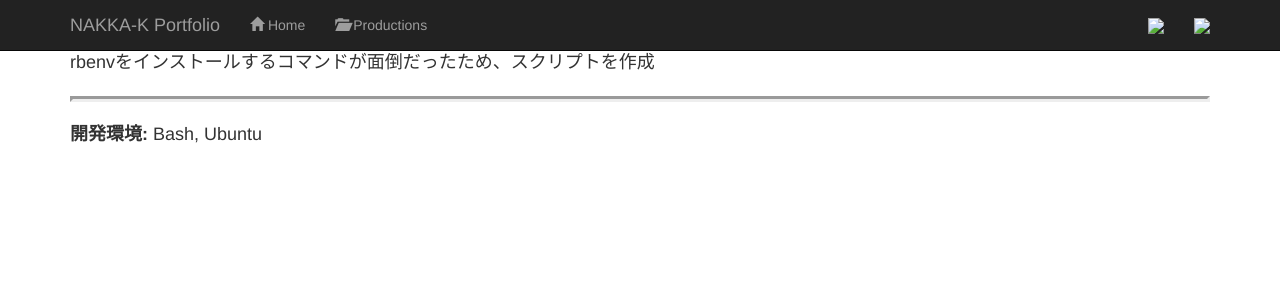
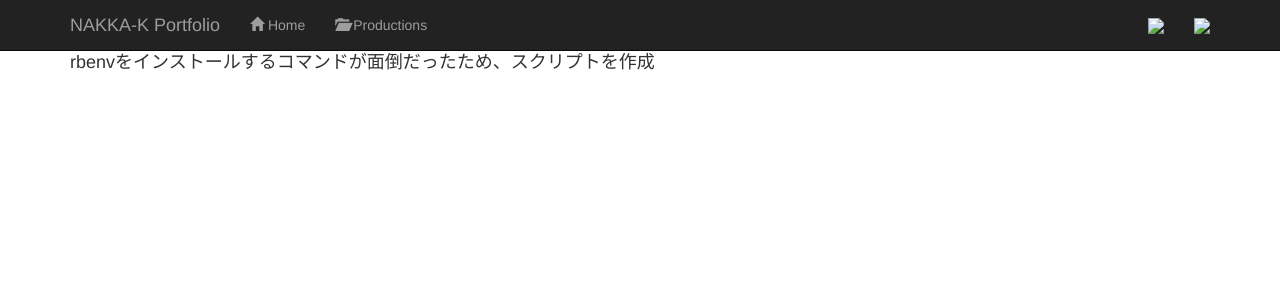
Before and after one commit to NAKKA-K/my_portfolio, a Jekyll site: the page built from _posts/2017-11-01-rbenv-installer.html, in a window 1280 px wide. Shown: the top 300 px of the page. Built offline with Jekyll 4.4.1, drawn with Linux system fonts in a browser that asks for light colours; nearby versions of some CDN libraries; library files that are not in the unit come from our copies.

Commit message:
Add rbenv env

```diff
--- a/_posts/2017-11-01-rbenv-installer.html
+++ b/_posts/2017-11-01-rbenv-installer.html
@@ -3,7 +3,6 @@
 title: "rbenv_installer"
 period: 2017-11～2017-11(1日)
 URL: https://github.com/NAKKA-K/rbenv_installer
+env: Bash, Ubuntu
 ---
 <p>rbenvをインストールするコマンドが面倒だったため、スクリプトを作成</p>
-<hr style="border: inset;">
-<p><strong>開発環境:</strong> Bash, Ubuntu</p>
```
